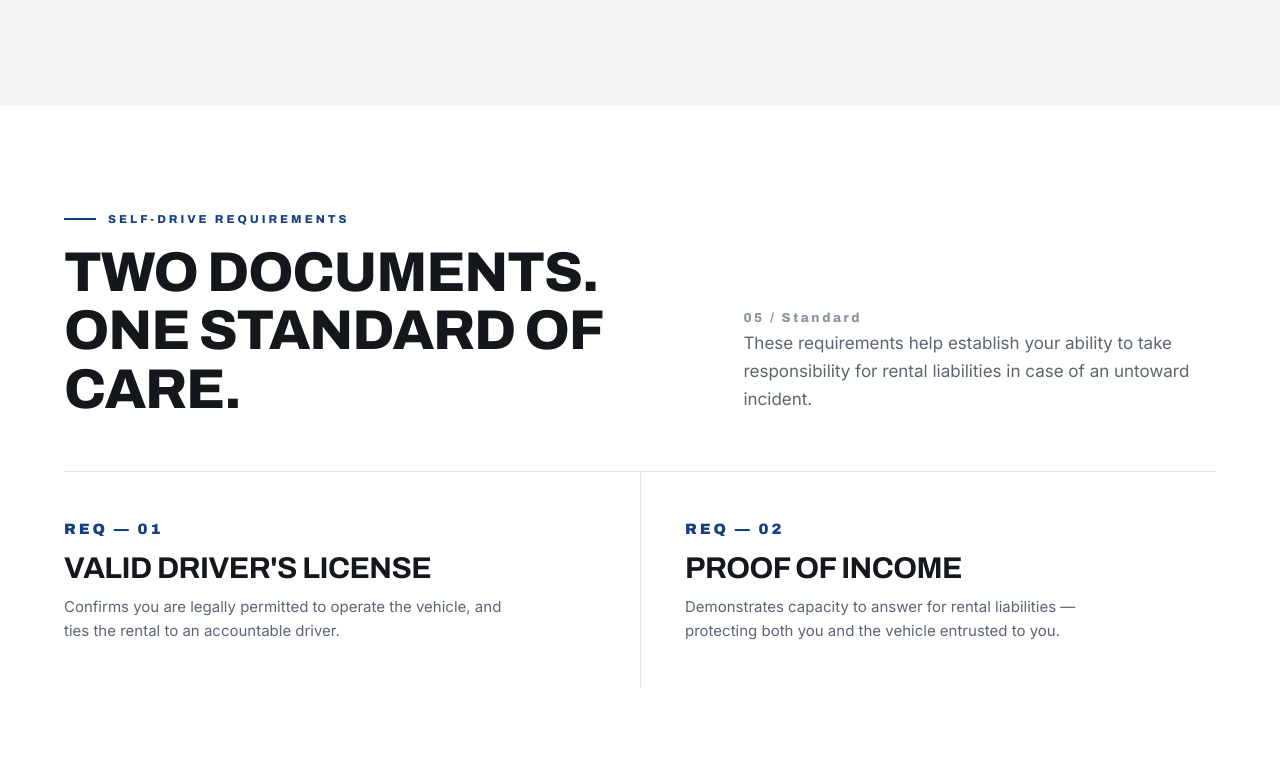
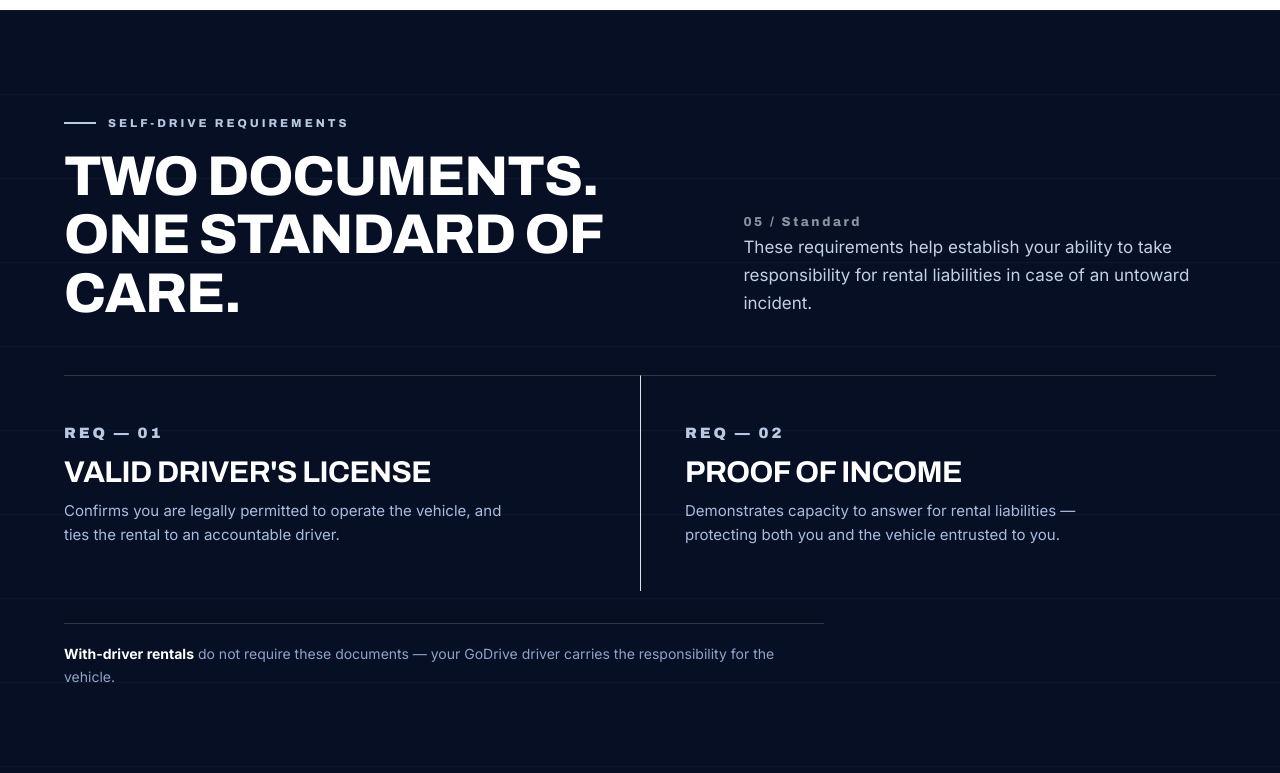
Before and after one commit to KenGamonez/godrive_bislig, a React (Vite) app: page / in a window 1280 px wide. Shown: the part 6547-7320 px from the top of the page. Built offline with nearby package versions, Linux system fonts and the light colour scheme.

Commit message:
Refine GoDrive visual system

```diff
--- a/src/components/site.tsx
+++ b/src/components/site.tsx
@@ -321,9 +321,9 @@ export function SiteHeader() {
       {open && (
         <nav className="mobile-menu" aria-label="Mobile">
           {NAV.map((n) => (
-            <Link key={n.to} to={n.to} className="mm-link">
+            <NavLink key={n.to} to={n.to} className={({ isActive }) => `mm-link${isActive ? ' on' : ''}`}>
               <small>{n.n}</small> {n.label}
-            </Link>
+            </NavLink>
           ))}
           <div className="mm-foot">
             <Link to="/book" className="btn btn-light btn-block">
--- a/src/index.css
+++ b/src/index.css
@@ -67,6 +67,23 @@ input, select, textarea { font-family: inherit; font-size: 16px; }
 @media (max-width: 720px) { .section { padding: 64px 0; } }
 .section-soft { background: var(--bg-soft); }
 .section-navy { background: var(--navy-900); color: #fff; }
+/* Deep editorial band — breaks white/gray alternation rhythm. */
+.band-navy { background: var(--navy-950); color: #fff; position: relative; overflow: hidden; }
+.band-navy::before {
+  content: ''; position: absolute; inset: 0; pointer-events: none;
+  background-image: linear-gradient(rgba(255,255,255,0.035) 1px, transparent 1px);
+  background-size: 100% 84px;
+}
+.band-navy .lede { color: #a9bcdf; }
+.band-navy .req-cell { border-color: rgba(255,255,255,0.16); }
+.band-navy .req-cell .n { color: var(--navy-200); }
+.band-navy .req-cell h3 { color: #fff; }
+.band-navy .req-cell p { color: #a9bcdf; }
+/* Plain editorial footnote — replaces boxed notes for informational copy. */
+.disclaimer { border-top: 1px solid var(--line); padding-top: 18px; color: var(--muted); font-size: 14px; line-height: 1.7; max-width: 760px; }
+.disclaimer strong { color: var(--ink); }
+.band-navy .disclaimer { border-color: rgba(255,255,255,0.16); color: #8fa3c8; }
+.band-navy .disclaimer strong { color: #fff; }
 
 /* ---------- Eyebrow + headings ---------- */
 .eyebrow {
@@ -194,6 +211,8 @@ input, select, textarea { font-family: inherit; font-size: 16px; }
 .mobile-menu a.mm-link:nth-child(7) { animation-delay: 0.24s; }
 @keyframes mmLink { from { opacity: 0; transform: translateX(-14px); } to { opacity: 1; transform: none; } }
 .mm-link small { font-size: 12px; color: var(--navy-200); letter-spacing: 0.2em; }
+.mobile-menu a.mm-link.on { text-decoration: underline; text-underline-offset: 12px; text-decoration-thickness: 2px; }
+.mobile-menu a.mm-link.on small { color: #fff; }
 .mm-foot { margin-top: auto; padding-top: 28px; display: grid; gap: 14px; color: #c3cfe3; font-size: 14px; }
 .mobile-book { position: sticky; bottom: 0; z-index: 40; padding: 10px 16px calc(10px + env(safe-area-inset-bottom)); background: rgba(255,255,255,0.96); backdrop-filter: blur(10px); border-top: 1px solid var(--line); display: none; }
 @media (min-width: 1024px) {
@@ -241,7 +260,12 @@ input, select, textarea { font-family: inherit; font-size: 16px; }
 }
 @supports not (-webkit-text-stroke: 1px black) { .hero-ghost { color: rgba(255,255,255,0.06); } }
 .hero-ticker { border-top: 1px solid rgba(255,255,255,0.16); background: rgba(6,15,36,0.55); position: relative; z-index: 1; }
-.hero-ticker-inner { display: grid; grid-template-columns: repeat(2, 1fr); }
+.hero-ticker-inner { display: grid; grid-template-columns: repeat(2, 1fr); padding-bottom: 88px; }
+@media (max-width: 719px) {
+  .hero-inner { padding-top: 56px; }
+  .hero-ticker b { font-size: 17px; }
+  .hero-ticker div { padding-top: 14px; }
+}
 .hero-ticker div { padding: 18px 20px 18px 0; }
 .hero-ticker div:nth-child(2n) { padding-left: 20px; border-left: 1px solid rgba(255,255,255,0.12); }
 .hero-ticker b { font-family: var(--font-display); font-size: 19px; display: block; }
@@ -267,6 +291,11 @@ input, select, textarea { font-family: inherit; font-size: 16px; }
   box-shadow: var(--shadow-md);
   margin-top: -58px; position: relative;
   padding: 30px 30px 28px;
+}
+@media (max-width: 719px) {
+  .bookstart-panel { margin-top: -64px; padding: 24px 20px 22px; }
+  .bookstart-grid { gap: 14px; }
+  .bookstart-grid .btn { width: 100%; }
 }
 .bookstart-head { display: flex; align-items: baseline; justify-content: space-between; gap: 16px; flex-wrap: wrap; margin-bottom: 22px; }
 .bookstart-head h2 { font-size: clamp(21px, 2.6vw, 28px); text-transform: uppercase; }
@@ -553,7 +582,7 @@ table.tbl { width: 100%; border-collapse: collapse; font-size: 14px; min-width:
 @media (max-width: 720px) { .page-hero-inner { padding: 52px 0 40px; } .page-hero-inner .ghost-num { opacity: 0.55; } }
 
 /* ---------- Contact (concise business card) ---------- */
-.biz-card { border: 1px solid var(--line); border-top: 3px solid var(--navy-900); background: #fff; }
+.biz-card { border: 1px solid var(--line); border-top: 3px solid var(--navy-900); border-radius: var(--radius); overflow: hidden; background: #fff; }
 .biz-head { padding: 40px 36px 32px; border-bottom: 1px solid var(--line-soft); }
 .biz-head h2 { font-size: clamp(30px, 4vw, 46px); text-transform: uppercase; }
 .biz-rows { display: grid; }
@@ -741,6 +770,38 @@ table.tbl { width: 100%; border-collapse: collapse; font-size: 14px; min-width:
 .progress i { height: 4px; flex: 1; background: var(--line); border-radius: 2px; }
 .progress i.done { background: var(--navy-900); }
 
+/* ---------- Mobile composition (375 / 390 / 768) ---------- */
+@media (max-width: 719px) {
+  .lineup-media { padding: 28px 18px; }
+  .lineup-body { padding: 30px 22px; gap: 12px; }
+  .lineup-foot { flex-direction: column; align-items: stretch; }
+  .lineup-actions { display: grid; grid-template-columns: 1fr 1fr; }
+  .lineup-actions .btn { min-height: 50px; }
+  .duet-col { padding: 38px 24px; }
+  .duet-col .btn { width: 100%; }
+  .ledger-row { padding: 24px 2px; }
+  .pstep { padding: 10px 4px; }
+  .pstep .n { font-size: 11px; }
+  .final-grid { padding: 68px 0; }
+  .wd-panel { padding: 36px 24px; }
+  .wd-row { flex-direction: column; gap: 4px; }
+  .wd-row b { font-size: 20px; }
+  .hero-ctas .btn { flex: 1 1 auto; }
+  .split-head { margin-bottom: 36px; }
+  .book-head .kick { font-size: 10.5px; letter-spacing: 0.14em; }
+}
+@media (max-width: 479px) {
+  .hero-ctas { flex-direction: column; }
+  .hero-ctas .btn { width: 100%; }
+}
+@media (min-width: 720px) and (max-width: 1023px) {
+  .lineup-row { grid-template-columns: 1fr 1fr; }
+  .lineup-body { padding: 34px 28px; }
+  .duet { grid-template-columns: 1fr 1fr; }
+  .duet-col { padding: 40px 30px; }
+  .duet-col + .duet-col { border-top: 0; border-left: 1px solid var(--line); }
+}
+
 /* ---------- Reduced motion ---------- */
 @media (prefers-reduced-motion: reduce) {
   html { scroll-behavior: auto; }
--- a/src/pages/public/Fleet.tsx
+++ b/src/pages/public/Fleet.tsx
@@ -38,9 +38,9 @@ export function FleetPage() {
             </div>
           </Reveal>
           <Reveal delay={0.08}>
-            <div className="note-box mt-32">
-              Availability changes daily. If your preferred vehicle is reserved, submit a request anyway — GoDrive will advise on the nearest available unit or date.
-            </div>
+            <p className="disclaimer mt-32">
+              <strong>Availability changes daily.</strong> If your preferred vehicle is reserved, submit a request anyway — GoDrive will advise on the nearest available unit or date.
+            </p>
             <div className="mt-24" style={{ display: 'flex', gap: 12, flexWrap: 'wrap' }}>
               <Link to="/book" className="btn btn-primary">
                 Book a Vehicle <span className="arr" aria-hidden="true">→</span>
--- a/src/pages/public/Home.tsx
+++ b/src/pages/public/Home.tsx
@@ -284,7 +284,7 @@ export function HomePage() {
       </section>
 
       {/* ============ PROCESS ============ */}
-      <section className="section section-soft">
+      <section className="section" style={{ paddingTop: 0 }}>
         <div className="container">
           <Reveal>
             <SectionHead
@@ -309,7 +309,7 @@ export function HomePage() {
       </section>
 
       {/* ============ REQUIREMENTS ============ */}
-      <section className="section">
+      <section className="section band-navy">
         <div className="container">
           <Reveal>
             <SectionHead
@@ -317,6 +317,7 @@ export function HomePage() {
               index="05 / Standard"
               title="Two documents. One standard of care."
               lede="These requirements help establish your ability to take responsibility for rental liabilities in case of an untoward incident."
+              dark
             />
           </Reveal>
           <Reveal delay={0.06}>
@@ -332,12 +333,15 @@ export function HomePage() {
                 <p>Demonstrates capacity to answer for rental liabilities — protecting both you and the vehicle entrusted to you.</p>
               </div>
             </div>
+            <p className="disclaimer mt-32">
+              <strong>With-driver rentals</strong> do not require these documents — your GoDrive driver carries the responsibility for the vehicle.
+            </p>
           </Reveal>
         </div>
       </section>
 
       {/* ============ FAQ PREVIEW ============ */}
-      <section className="section section-soft">
+      <section className="section">
         <div className="container" style={{ maxWidth: 900 }}>
           <Reveal>
             <SectionHead eyebrow="Questions" index="06 / FAQ" title="Good to know." />
--- a/src/pages/public/Rates.tsx
+++ b/src/pages/public/Rates.tsx
@@ -47,9 +47,9 @@ export function RatesPage() {
                 <p className="mt-16" style={{ color: '#a9bcdf' }}>
                   A professional GoDrive driver handles the trip. {settings.driverExpenseNote}
                 </p>
-                <div className="note-box warn mt-24" style={{ background: 'rgba(255,255,255,0.06)', borderColor: 'rgba(255,255,255,0.2)', color: '#fff' }}>
+                <p className="mt-24" style={{ borderLeft: '2px solid #E8B93E', paddingLeft: 16, color: '#fff', fontSize: 14, lineHeight: 1.65 }}>
                   {settings.withDriverRateUnitNote}
-                </div>
+                </p>
               </div>
               <div>
                 {settings.withDriverRates.map((r) => (
--- a/src/pages/public/RentalOptions.tsx
+++ b/src/pages/public/RentalOptions.tsx
@@ -52,7 +52,7 @@ export function RentalOptionsPage() {
                   <li><span>Outside Caraga / Davao City</span><b>{formatPeso(settings.withDriverRates[1]?.amount ?? 1500)}</b></li>
                   <li><span>Meals &amp; lodging</span><b>{settings.driverExpenseNote}</b></li>
                 </ul>
-                <div className="note-box warn mt-24" style={{ position: 'relative' }}>{settings.withDriverRateUnitNote}</div>
+                <p className="mt-24" style={{ borderLeft: '2px solid #8a5f00', paddingLeft: 16, fontSize: 14, lineHeight: 1.65, position: 'relative' }}>{settings.withDriverRateUnitNote}</p>
                 <Link to="/book" className="btn btn-outline">
                   Book With Driver <span className="arr" aria-hidden="true">→</span>
                 </Link>
```
Also changed, not shown: 5 other files (tests, documents, lock files or other folders).
